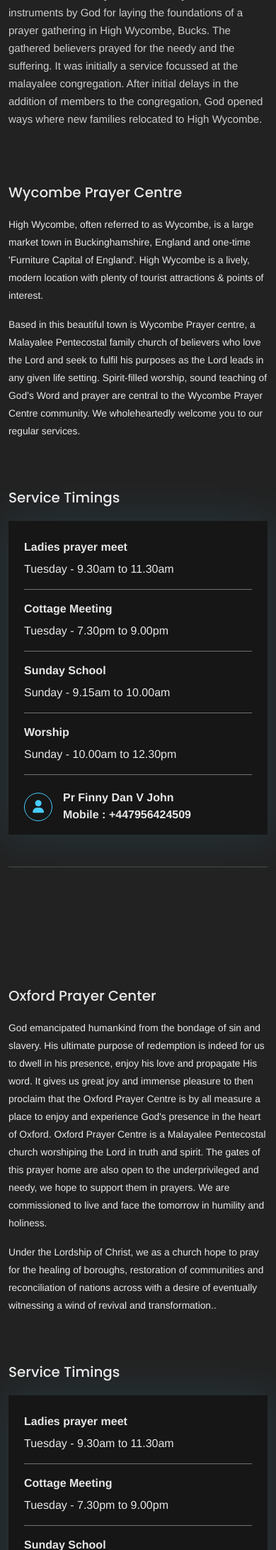
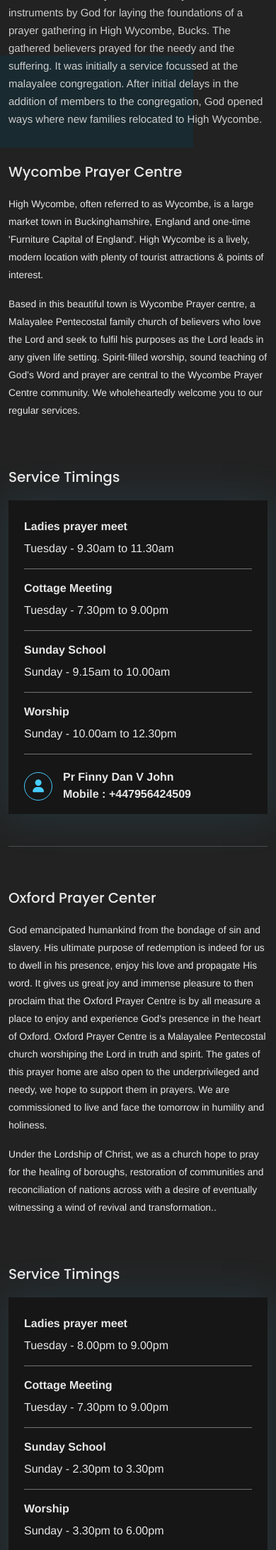
Before and after one commit to vishnuprasad404/gospelfornation, a Django app: page /church/about in a window 390 px wide. Shown: the part 584-2768 px from the top of the page at 71% size. Run offline with Django 4.2, Linux system fonts and the light colour scheme; some libraries are stand-ins or nearby versions.

Commit message:
about page service timing and spacing issue solved

```diff
--- a/church/static/css/style.css
+++ b/church/static/css/style.css
@@ -1178,12 +1178,12 @@ button {
     padding-top: 30px;
     display: flex;
   }
-  .p-decor-box {
+  /* .p-decor-box {
     width: 40%;
     height: 140px;
     display: block;
     bottom: -226em;
-  }
+  } */
   .timing .timing-head {
     font-weight: bold;
     margin-bottom: 7px;
--- a/home/templates/about-churches.html
+++ b/home/templates/about-churches.html
@@ -176,7 +176,7 @@
               <div class="container">
                 <div class="timing">
                   <p class="timing-head">Ladies prayer meet</p>
-                  <p>Tuesday - 9.30am to 11.30am</p>
+                  <p>Tuesday - 8.00pm to 9.00pm</p>
                 </div>
                 <div class="timing">
                   <p class="timing-head">Cottage Meeting</p>
@@ -184,11 +184,11 @@
                 </div>
                 <div class="timing">
                   <p class="timing-head">Sunday School</p>
-                  <p>Sunday - 9.15am to 10.00am</p>
+                  <p>Sunday - 2.30pm to 3.30pm</p>
                 </div>
                 <div class="timing">
                   <p class="timing-head">Worship</p>
-                  <p>Sunday - 10.00am to 12.30pm</p>
+                  <p>Sunday - 3.30pm to 6.00pm</p>
                 </div>
                 <div class="timing last">
                   <div class="user-sec">
--- a/static/css/style.css
+++ b/static/css/style.css
@@ -1015,8 +1015,8 @@ button {
     margin-top: 50px;
   }
   #prayer-centre {
-    padding-top: 60px;
-    padding-bottom: 80px;
+    padding-top: 31px;
+    padding-bottom: 0px;
   }
 }
 
@@ -1077,12 +1077,12 @@ button {
     margin-left: 0;
     overflow: hidden;
     height: 600px;
-}
+  }
 
-  #hd-1{
+  #hd-1 {
     display: none;
   }
-  #hd-2{
+  #hd-2 {
     display: block;
   }
 
@@ -1096,7 +1096,7 @@ button {
   }
   #about-churches {
     padding-bottom: 0;
-}
+  }
 }
 
 @media (max-width: 700px) {
@@ -1132,6 +1132,11 @@ button {
     margin-top: -2px;
     height: 3px;
     margin-bottom: 30px;
+  }
+  .decor-box1 {
+    width: 70%;
+    height: 130px;
+    bottom: -8px;
   }
 }
 
@@ -1178,12 +1183,12 @@ button {
     padding-top: 30px;
     display: flex;
   }
-  .p-decor-box {
+  /* .p-decor-box {
     width: 40%;
     height: 140px;
     display: block;
     bottom: -226em;
-  }
+  } */
   .timing .timing-head {
     font-weight: bold;
     margin-bottom: 7px;
```
Also changed, not shown: church/static/css/landingpage.css (+5 -5 lines).
